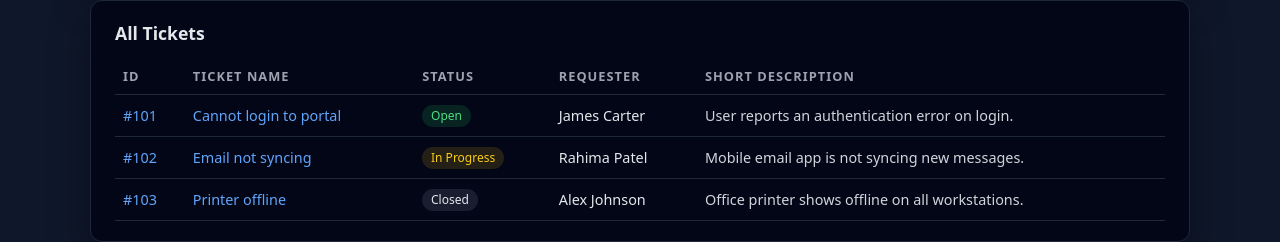
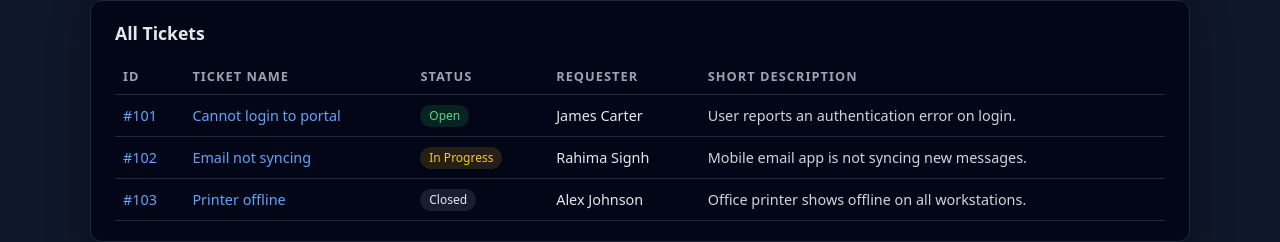
Before and after one commit to OnkarSama/IT-Support-Ticketing-System, a Next.js app: page / in a window 1280 px wide. Shown: the part 282-524 px from the top of the page. Built offline with nearby package versions, Linux system fonts and the light colour scheme.

Commit message:
changed Rahima last name

```diff
--- a/app/page.tsx
+++ b/app/page.tsx
@@ -26,7 +26,7 @@ const MOCK_TICKETS: Ticket[] = [
     title: "Email not syncing",
     description: "Mobile email app is not syncing new messages.",
     status: "In Progress",
-    requester: "Rahima Patel",
+    requester: "Rahima Signh",
   },
   {
     id: 103,
```
